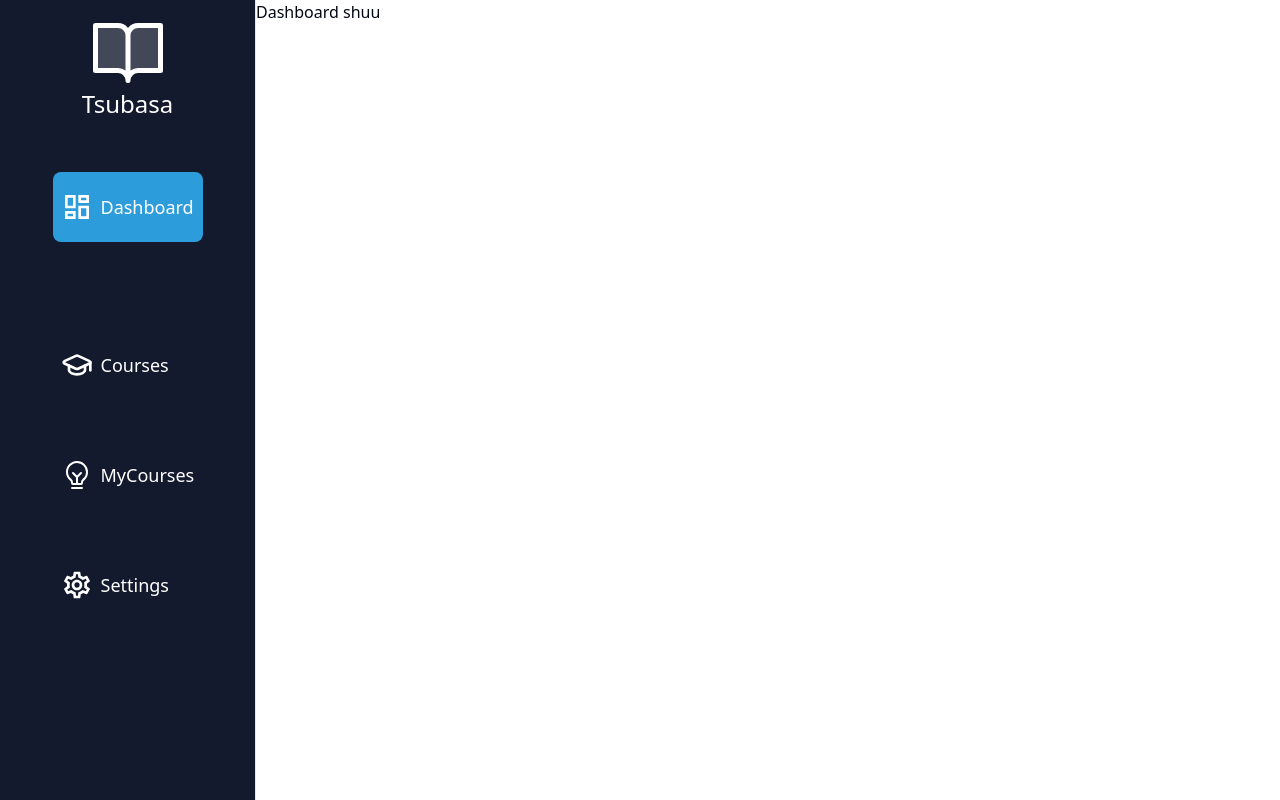
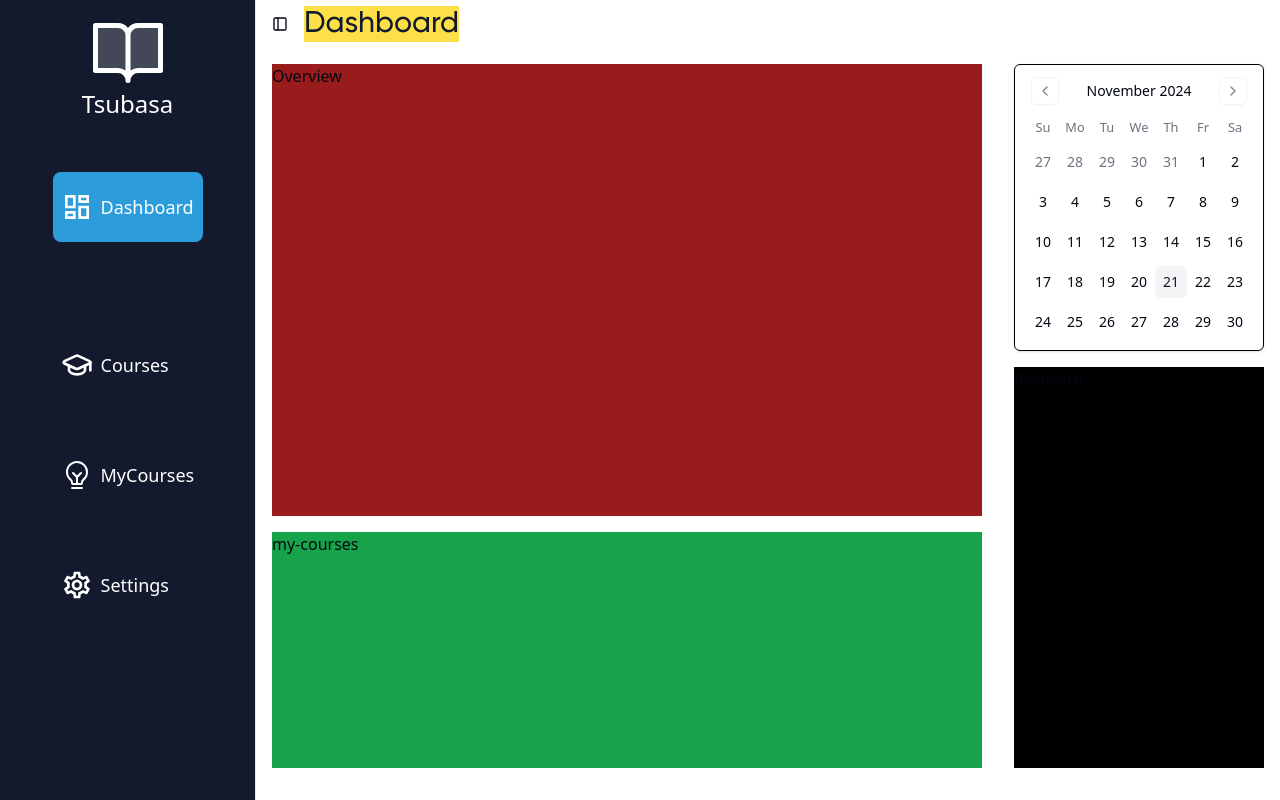
Before and after one commit to PQ-007/Tsubasa-pro, a React (Vite) app in the folder tsubasa/: page / in a window 1280 px wide. Built offline with nearby package versions, Linux system fonts and the light colour scheme.

Commit message:
dashboard

```diff
--- a/tsubasa/package.json
+++ b/tsubasa/package.json
@@ -18,9 +18,11 @@
     "@vercel/speed-insights": "^1.1.0",
     "class-variance-authority": "^0.7.0",
     "clsx": "^2.1.1",
+    "date-fns": "^3.6.0",
     "lucide": "^0.460.0",
     "lucide-react": "^0.460.0",
     "react": "^18.3.1",
+    "react-day-picker": "^8.10.1",
     "react-dom": "^18.3.1",
     "react-icons": "^5.3.0",
     "react-router-dom": "^7.0.1",
--- a/tsubasa/src/App.jsx
+++ b/tsubasa/src/App.jsx
@@ -1,6 +1,4 @@
 import { BrowserRouter as Router, Routes, Route } from "react-router-dom";
-import Sidebar from "./components/Sidebar";
-
 import routes from "./Routes/routes";
 import Sidebarv2 from "./components/Sidebarv2";
 import { SidebarProvider, SidebarTrigger } from "./components/ui/sidebar";
@@ -8,22 +6,30 @@ import { SidebarProvider, SidebarTrigger } from "./components/ui/sidebar";
 const App = () => {
   return (
     <Router>
-        <SidebarProvider>
-          <div className="flex">
-            <Sidebarv2/>
-            {/* <SidebarTrigger/> */}
-            <Routes>
-                  {routes.map(({ path, component: Component }, index) => (
-                    <Route key={index} path={path} element={<Component />} />
-                  ))}
-                </Routes>
+      <SidebarProvider>
+        <div className="flex h-screen w-screen">
 
-        </div>
-        </SidebarProvider>
+          <Sidebarv2 className="w-64 bg-gray-800 text-white" />
 
 
+          <div className="flex-grow">
 
 
+            {/* Main Content Area */}
+            <div className="h-full w-full">
+
+
+              <Routes>
+                {routes.map(({ path, component: Component }, index) => (
+                  <Route key={index} path={path} element={<Component/>} />
+                ))}
+                {/* Fallback Route */}
+                <Route path="*" element={<div>404 - Page Not Found</div>} />
+              </Routes>
+            </div>
+          </div>
+        </div>
+      </SidebarProvider>
     </Router>
   );
 };
--- a/tsubasa/src/components/Sidebar.jsx
+++ /dev/null
@@ -1,47 +0,0 @@
-import { NavLink } from 'react-router-dom';
-
-import { PiBookOpenDuotone} from "react-icons/pi";
-
-
-import routes from '@/Routes/routes';
-import { Button } from './ui/button';
-
-
-
-
-const Sidebar = () => {
-
-  return (
-    <div className="flex flex-col items-center  w-[126px] h-screen bg-[#141A2F] text-white">
-      <div className='flex flex-col items-center w-[80px]'>
-        <PiBookOpenDuotone size={80}/>
-        <h1 className='text-2xl'>Tsubasa</h1>
-      </div>
-      <nav className='py-8'>
-        <ul className="flex flex-col items-center gap-0">
-          {routes.map(({ path, icon : Icon }, index) => (
-            <li key={index} className={(index==0) ? 'pb-12 pt-9' : ''}>
-              <NavLink to={path} >
-                {({ isActive }) => (
-                  <Button variant='navbar_icon'
-                    className={`w-[78px] h-[70px] rounded-[8px] ${
-                      isActive ? "bg-[#2d9cdb]" : "bg-transparent"
-                    }`}
-                  >
-                    {<Icon/>}
-                  </Button>
-                )}
-              </NavLink>
-            </li>
-          ))}
-        </ul>
-      </nav>
-
-
-
-      </div>
-
-  )
-}
-
-export default Sidebar
--- a/tsubasa/src/components/Sidebarv2.jsx
+++ b/tsubasa/src/components/Sidebarv2.jsx
@@ -25,8 +25,9 @@ import {
 export function Sidebarv2() {
   const { open } = useSidebar();
   return (
+
     <div className="flex flex-col items-center ">
-      <Sidebar collapsible="icon" className=" text-white">
+      <Sidebar collapsible="icon" className=" text-white ">
 
         <SidebarContent>
           <SidebarGroup>
@@ -63,7 +64,7 @@ export function Sidebarv2() {
                                   className={`flex items-center justify-center ${open ? '' : 'w-full'}
                                   }`}
                                 >
-                                  <Icon className="w-8 h-8" /> {/* Adjusted icon size */}
+                                  <Icon className="w-8 h-8" />
                                 </div>
                                 {open ? name : ""}
                               </SidebarMenuButton>
--- /dev/null
+++ b/tsubasa/src/components/ui/calendar.jsx
@@ -0,0 +1,67 @@
+import * as React from "react"
+import { ChevronLeft, ChevronRight } from "lucide-react"
+import { DayPicker } from "react-day-picker"
+
+import { cn } from "@/lib/utils"
+import { buttonVariants } from "@/components/ui/button"
+
+function Calendar({
+  className,
+  classNames,
+  showOutsideDays = true,
+  ...props
+}) {
+  return (
+    (<DayPicker
+      showOutsideDays={showOutsideDays}
+      className={cn("p-3", className)}
+      classNames={{
+        months: "flex flex-col sm:flex-row space-y-4 sm:space-x-4 sm:space-y-0",
+        month: "space-y-4",
+        caption: "flex justify-center pt-1 relative items-center",
+        caption_label: "text-sm font-medium",
+        nav: "space-x-1 flex items-center",
+        nav_button: cn(
+          buttonVariants({ variant: "outline" }),
+          "h-7 w-7 bg-transparent p-0 opacity-50 hover:opacity-100"
+        ),
+        nav_button_previous: "absolute left-1",
+        nav_button_next: "absolute right-1",
+        table: "w-full border-collapse space-y-1",
+        head_row: "flex",
+        head_cell:
+          "text-muted-foreground rounded-md w-8 font-normal text-[0.8rem]",
+        row: "flex w-full mt-2",
+        cell: cn(
+          "relative p-0 text-center text-sm focus-within:relative focus-within:z-20 [&:has([aria-selected])]:bg-accent [&:has([aria-selected].day-outside)]:bg-accent/50 [&:has([aria-selected].day-range-end)]:rounded-r-md",
+          props.mode === "range"
+            ? "[&:has(>.day-range-end)]:rounded-r-md [&:has(>.day-range-start)]:rounded-l-md first:[&:has([aria-selected])]:rounded-l-md last:[&:has([aria-selected])]:rounded-r-md"
+            : "[&:has([aria-selected])]:rounded-md"
+        ),
+        day: cn(
+          buttonVariants({ variant: "ghost" }),
+          "h-8 w-8 p-0 font-normal aria-selected:opacity-100"
+        ),
+        day_range_start: "day-range-start",
+        day_range_end: "day-range-end",
+        day_selected:
+          "bg-primary text-primary-foreground hover:bg-primary hover:text-primary-foreground focus:bg-primary focus:text-primary-foreground",
+        day_today: "bg-accent text-accent-foreground",
+        day_outside:
+          "day-outside text-muted-foreground aria-selected:bg-accent/50 aria-selected:text-muted-foreground",
+        day_disabled: "text-muted-foreground opacity-50",
+        day_range_middle:
+          "aria-selected:bg-accent aria-selected:text-accent-foreground",
+        day_hidden: "invisible",
+        ...classNames,
+      }}
+      components={{
+        IconLeft: ({ ...props }) => <ChevronLeft className="h-4 w-4" />,
+        IconRight: ({ ...props }) => <ChevronRight className="h-4 w-4" />,
+      }}
+      {...props} />)
+  );
+}
+Calendar.displayName = "Calendar"
+
+export { Calendar }
--- a/tsubasa/src/components/ui/sidebar.jsx
+++ b/tsubasa/src/components/ui/sidebar.jsx
@@ -225,7 +225,7 @@ const SidebarTrigger = React.forwardRef(({ className, onClick, ...props }, ref)
       data-sidebar="trigger"
       variant="ghost"
       size="icon"
-      className={cn("h-7 w-7", className)}
+      className={cn("h-12 w-12 ", className)}
       onClick={(event) => {
         onClick?.(event)
         toggleSidebar()
--- a/tsubasa/src/index.css
+++ b/tsubasa/src/index.css
@@ -78,3 +78,17 @@
     @apply bg-background text-foreground;
   }
 }
+
+@font-face {
+  font-family: 'Gilroy';
+  src: url('./assets/fonts/gilroy-medium.ttf') format('truetype'); /* Adjust path */
+  font-weight: 500; /* Medium weight */
+  font-style: normal;
+}
+* {
+  user-select: none; /* Prevent text selection */
+}
+
+[contenteditable="true"], textarea, input {
+  user-select: text; /* Allow text selection for editable elements */
+}
--- a/tsubasa/src/pages/Dashboard/index.jsx
+++ b/tsubasa/src/pages/Dashboard/index.jsx
@@ -1,5 +1,48 @@
+"use client";
+import * as React from "react";
+import { SidebarTrigger } from "@/components/ui/sidebar";
+import { Calendar } from "@/components/ui/calendar";
+
 const Dashboard = () => {
-  return <div>Dashboard shuu</div>;
+  const [date, setDate] = React.useState(null);
+
+  return (
+    <div className="flex flex-col h-screen">
+      <div className="flex items-center">
+        <SidebarTrigger />
+        <h1 className="text-[#141a2e] font-gilroy text-3xl bg-yellow-300">Dashboard</h1>
+      </div>
+
+      <div className="flex flex-grow ">
+        <div className="flex flex-col basis-11/12 p-4">
+          {/* Overview section */}
+          <div className="bg-red-800 flex-grow basis-1/3 mb-4">
+          <h2>Overview</h2>
+          </div>
+
+          {/* My Courses section */}
+          <div className="bg-green-600 flex-grow mb-4">my-courses</div>
+        </div>
+
+        <div className="flex flex-col basis-1/4 p-4">
+          {/* Calendar section */}
+          <div className="mb-4 basis-1/4">
+
+            <Calendar
+              mode="single"
+              selected={date}
+              onSelect={setDate}
+              className="rounded-md border-black border shadow"
+            />
+          </div>
+
+          {/* Flashcard section */}
+          <div className="bg-black flex-grow mb-4">flashcard</div>
+
+        </div>
+      </div>
+    </div>
+  );
 };
 
 export default Dashboard;
--- a/tsubasa/tailwind.config.js
+++ b/tsubasa/tailwind.config.js
@@ -8,6 +8,11 @@ export default {
   ],
   theme: {
   	extend: {
+      fontFamily: {
+        gilroy: ['Gilroy', 'sans-serif'],
+      },
+
+
   		borderRadius: {
   			lg: 'var(--radius)',
   			md: 'calc(var(--radius) - 2px)',
```
Also changed, not shown: tsubasa/src/assets/fonts/gilroy-medium.ttf (added), 1 other file (tests, documents, lock files or other folders).
